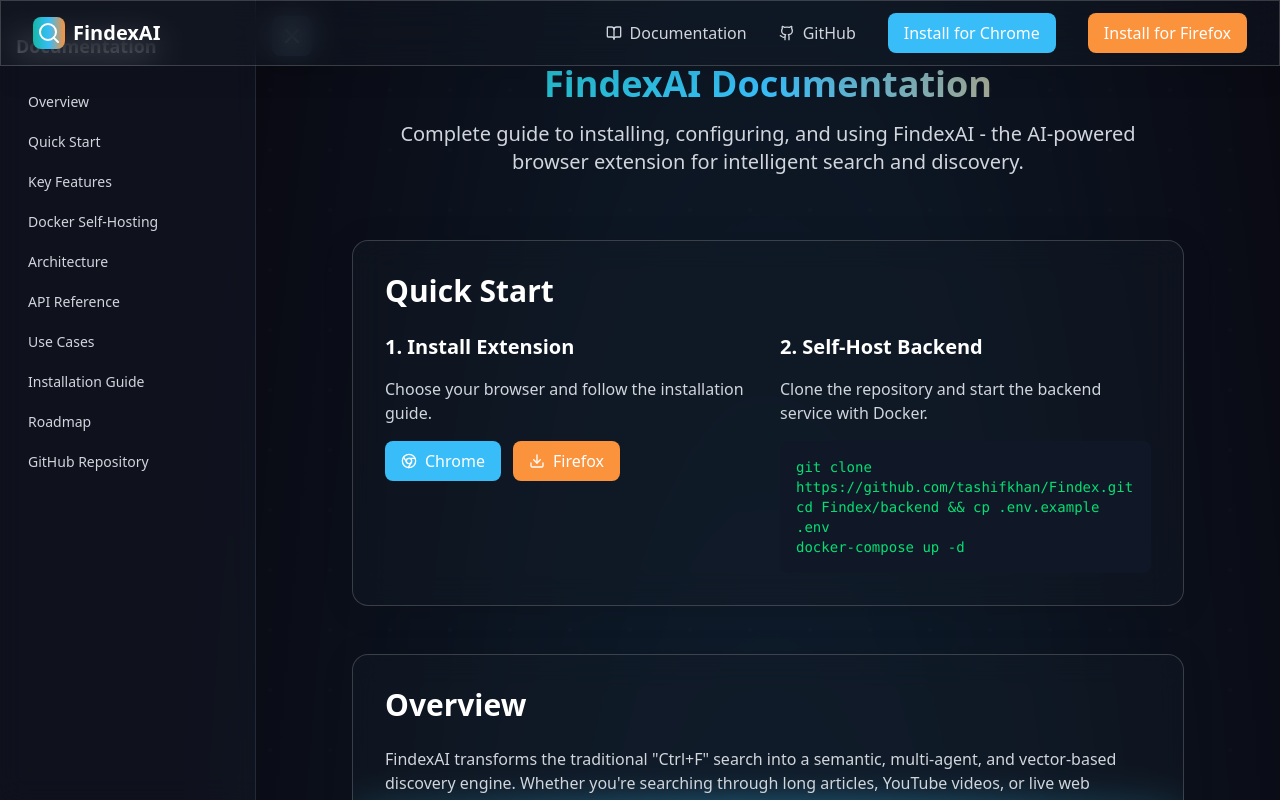
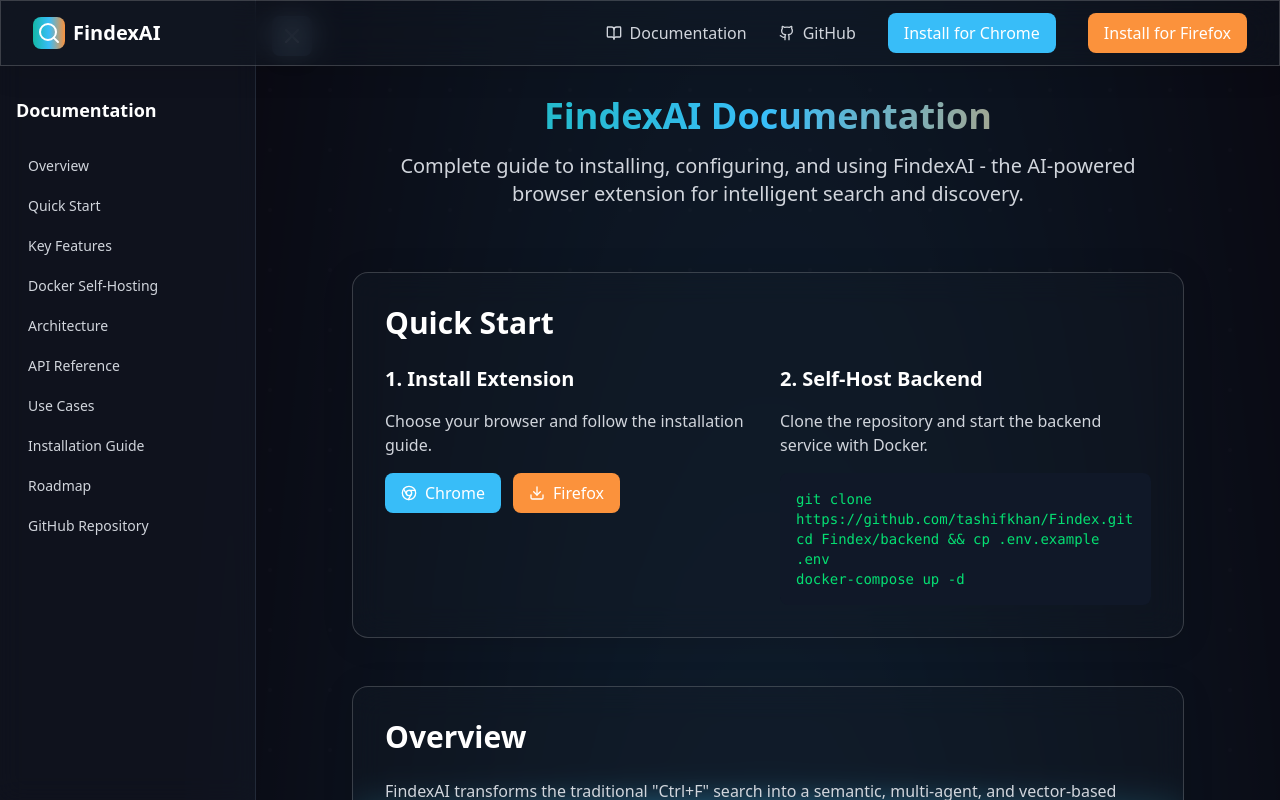
Before and after one commit to tashifkhan/Findex, a Next.js app in the folder landing_page/: page /docs in a window 1280 px wide. Shown: the top 800 px of the page. Built offline with nearby package versions, Linux system fonts and the light colour scheme.

Commit message:
fixed padding

```diff
--- a/landing_page/components/Documentation.tsx
+++ b/landing_page/components/Documentation.tsx
@@ -39,7 +39,7 @@
 	};
 	return (
 		<div
-			className="min-h-screen text-white overflow-hidden py-16"
+			className="min-h-screen text-white overflow-hidden py-16 pt-24"
 			style={{
 				background:
 					"radial-gradient(ellipse 80% 60% at 60% 20%, var(--accent-ocean) 0%, transparent 60%)," +
@@ -99,11 +99,11 @@
 					}`}
 				>
 					<div
-						className={`p-4 h-full overflow-y-auto ${
+						className={`p-4 h-full overflow-y-auto pt-20 ${
 							sidebarCollapsed ? "lg:hidden" : ""
 						}`}
 					>
-						<div className="mb-6 pt-12 lg:pt-4">
+						<div className="mb-6 pt-4 lg:pt-4">
 							<h3 className="text-white font-semibold text-lg">
 								Documentation
 							</h3>
```
